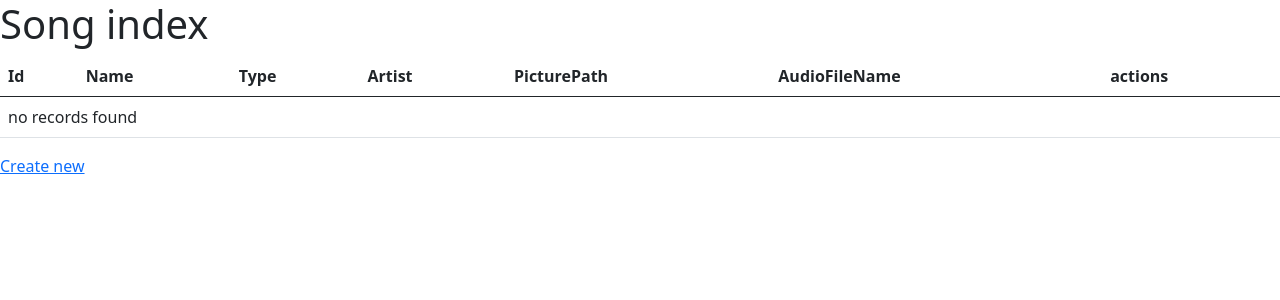
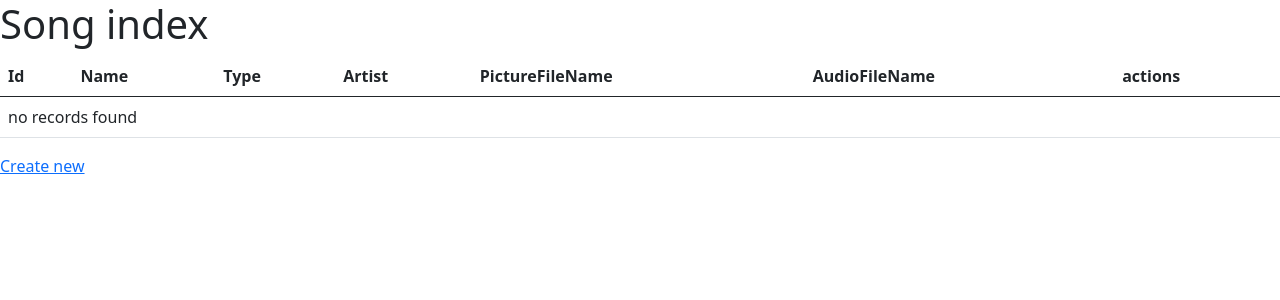
Before and after one commit to ChiriacovGabriela/LoopBox, a Symfony app: template templates/song/index.html.twig in a window 1280 px wide. Shown: the top 300 px of the page. Run offline with Twig, Linux system fonts and the light colour scheme; the template is opened without the code that fills it, so the values that code supplies are empty; some libraries are stand-ins or nearby versions.

Commit message:
recommit à cause d'un problème de migration2

```diff
--- a/templates/song/index.html.twig
+++ b/templates/song/index.html.twig
@@ -12,7 +12,7 @@
                 <th>Name</th>
                 <th>Type</th>
                 <th>Artist</th>
-                <th>PicturePath</th>
+                <th>PictureFileName</th>
                 <th>AudioFileName</th>
                 <th>actions</th>
             </tr>
--- a/templates/song/show.html.twig
+++ b/templates/song/show.html.twig
@@ -25,7 +25,7 @@
             </tr>
 
             <tr>
-                <th>PicturePath</th>
+                <th>PictureFileName</th>
                 <td>{{ song.picturePath }}</td>
             </tr>
             <tr>
```
